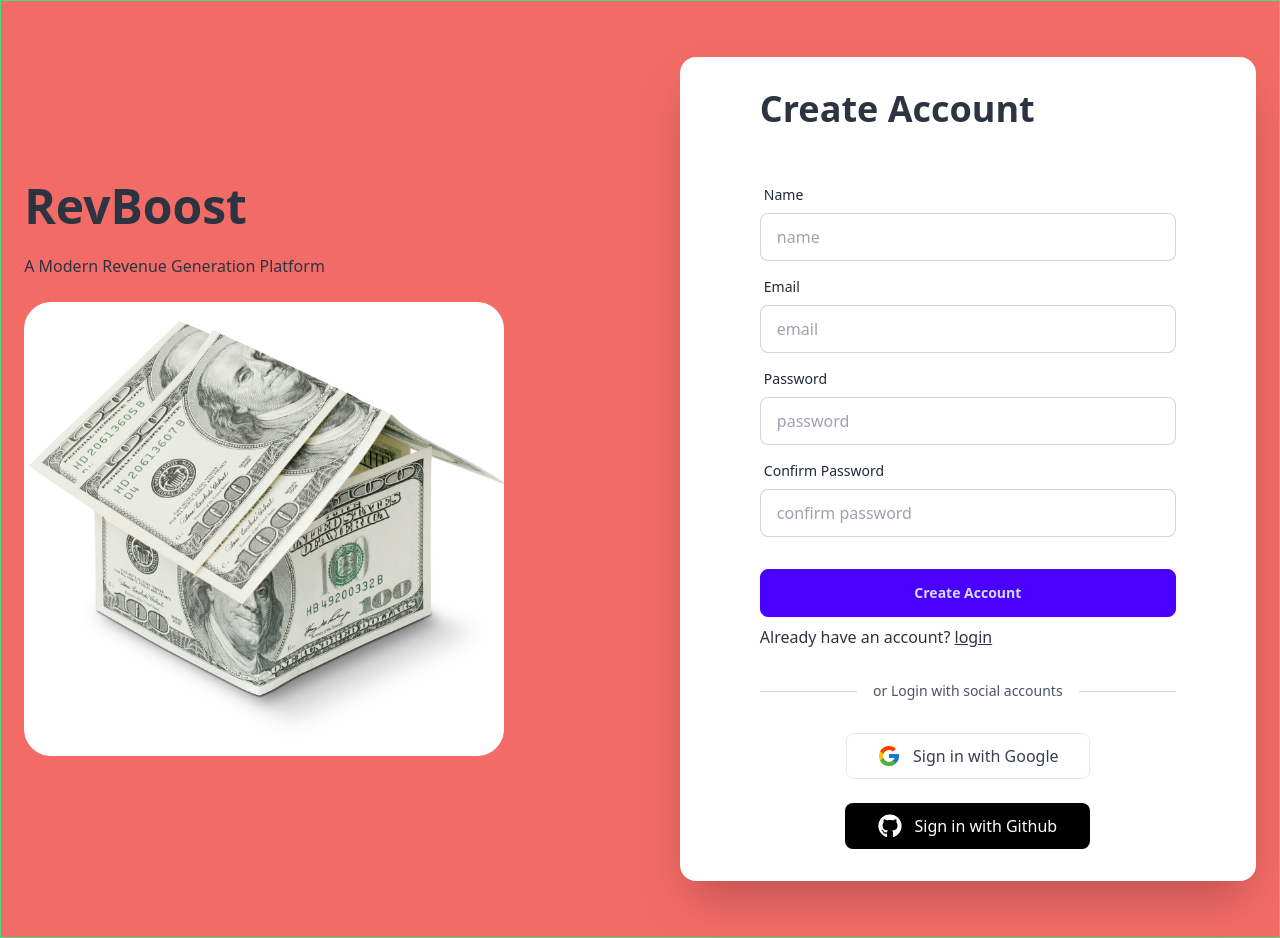
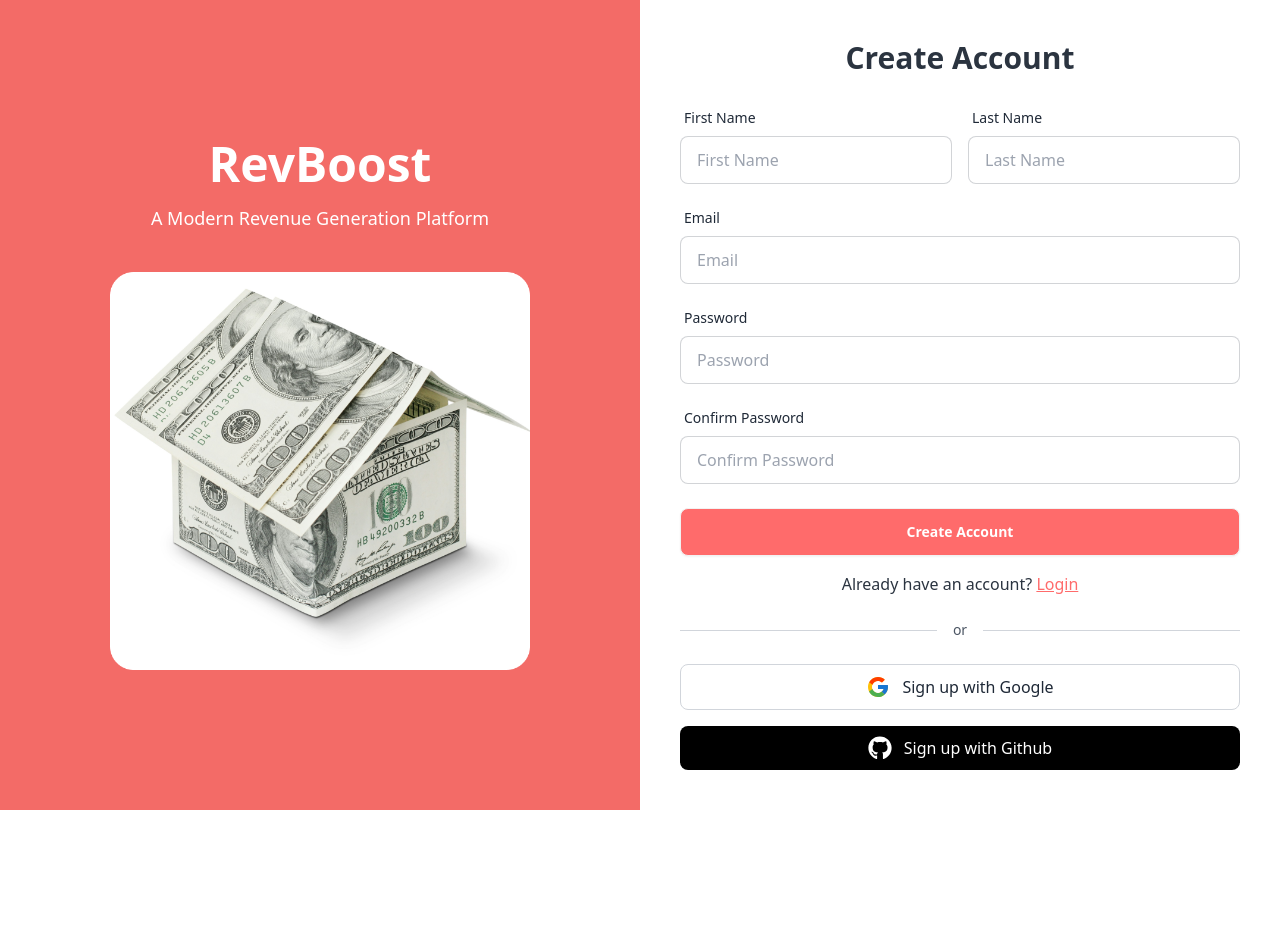
Before and after one commit to maasajal/revboost-solutions, a React (Vite) app: page /register in a window 1280 px wide. After the commit the page ends 810 px from the top, so only its background shows below. Built offline with nearby package versions, Linux system fonts and the light colour scheme.

Commit message:
modify: signup page

```diff
--- a/src/pages/authentication/register/Register.tsx
+++ b/src/pages/authentication/register/Register.tsx
@@ -4,98 +4,116 @@ import { FcGoogle } from "react-icons/fc";
 
 const Register = () => {
   return (
-    <div className="bg-[#FF08008C]">
-      <div className="hero border border-green-400 py-10">
-        <div className="hero-content flex-col lg:flex-row">
-          <div className="text-center lg:text-left">
-            <div>
-              <h1 className="text-5xl font-bold">RevBoost</h1>
-              <p className="py-6">A Modern Revenue Generation Platform</p>
-            </div>
-            <img src={moneyHome} alt="" className="w-3/4" />
+    <div className="min-h-screen flex items-center justify-center">
+      <div className="flex w-full  shadow-lg">
+        {/* Left Section */}
+        <div className="flex-1 bg-[#FF08008C] flex flex-col items-center justify-center p-10">
+          <h1 className="text-5xl font-bold text-white mb-4">RevBoost</h1>
+          <p className="text-lg text-white">
+            A Modern Revenue Generation Platform
+          </p>
+          <img src={moneyHome} alt="Money Home" className="mt-10 w-3/4" />
         </div>
 
-          {/* form */}
-          <div className="card bg-base-100 w-full max-w-xl shrink-0 shadow-2xl py-8 px-20">
-            <form className="card-body p-0">
-              <h3 className="mb-10">Create Account</h3>
+        {/* Right Section (Form) */}
+        <div className="flex-1 bg-white p-10 flex flex-col justify-center">
+          <form className="w-full">
+            <h2 className="text-3xl font-semibold text-center mb-6">
+              Create Account
+            </h2>
 
+            <div className="grid grid-cols-2 gap-4">
               <div className="form-control">
                 <label className="label">
-                  <span className="label-text">Name</span>
+                  <span className="label-text">First Name</span>
                 </label>
                 <input
                   type="text"
-                  placeholder="name"
-                  className="input input-bordered"
+                  placeholder="First Name"
+                  className="input input-bordered w-full"
                   required
                 />
               </div>
+              <div className="form-control">
+                <label className="label">
+                  <span className="label-text">Last Name</span>
+                </label>
+                <input
+                  type="text"
+                  placeholder="Last Name"
+                  className="input input-bordered w-full"
+                  required
+                />
+              </div>
+            </div>
 
-              <div className="form-control">
+            <div className="form-control mt-4">
               <label className="label">
                 <span className="label-text">Email</span>
               </label>
               <input
                 type="email"
-                  placeholder="email"
-                  className="input input-bordered"
+                placeholder="Email"
+                className="input input-bordered w-full"
                 required
               />
             </div>
 
-              <div className="form-control">
+            <div className="form-control mt-4">
               <label className="label">
                 <span className="label-text">Password</span>
               </label>
               <input
                 type="password"
-                  placeholder="password"
-                  className="input input-bordered"
+                placeholder="Password"
+                className="input input-bordered w-full"
                 required
               />
             </div>
 
-              <div className="form-control">
+            <div className="form-control mt-4">
               <label className="label">
                 <span className="label-text">Confirm Password</span>
               </label>
               <input
                 type="password"
-                  placeholder="confirm password"
-                  className="input input-bordered"
+                placeholder="Confirm Password"
+                className="input input-bordered w-full"
                 required
               />
             </div>
+
             <div className="form-control mt-6">
-                <button className="btn btn-primary">Create Account</button>
+              <button className="btn bg-[#FF6B6B] hover:bg-[#FF5252] text-white w-full">
+                Create Account
+              </button>
             </div>
-              <p>
+
+            <p className="text-center mt-4">
               Already have an account?{" "}
-                <span className="underline cursor-pointer">login</span>{" "}
+              <span className="text-[#FF6B6B] cursor-pointer underline">
+                Login
+              </span>
             </p>
           </form>
 
-            {/* social */}
-            <div className="flex items-center py-8 space-x-1">
-              <div className="flex-1 h-px sm:w-16 bg-gray-300"></div>
-              <p className="px-3 text-sm text-gray-600">
-                or Login with social accounts
-              </p>
-              <div className="flex-1 h-px sm:w-16 bg-gray-300"></div>
+          {/* Divider */}
+          <div className="flex items-center py-6 space-x-1">
+            <div className="flex-1 h-px bg-gray-300"></div>
+            <p className="px-3 text-sm text-gray-600">or</p>
+            <div className="flex-1 h-px bg-gray-300"></div>
           </div>
 
-            <div className="flex flex-col items-center gap-6">
-              <button className="bg-white flex items-center text-gray-700 justify-center gap-x-3 text-sm sm:text-base rounded-lg hover:bg-gray-100 duration-300 transition-colors border px-[30px] py-2.5">
-                <FcGoogle className="size-6" />
-                <span>Sign in with Google</span>
+          {/* Social Login */}
+          <div className="flex flex-col space-y-4">
+            <button className="bg-white border border-gray-300 flex items-center justify-center gap-x-3 text-sm sm:text-base rounded-lg hover:bg-gray-100 duration-300 transition-colors px-8 py-2.5">
+              <FcGoogle className="text-2xl" />
+              <span>Sign up with Google</span>
             </button>
-
-              <button className="bg-black rounded-lg text-sm sm:text-base flex items-center gap-x-3 justify-center text-white hover:bg-black/80 duration-300 transition-colors border border-transparent px-8 py-2.5">
-                <FaGithub className="size-6" />
-                <span>Sign in with Github</span>
+            <button className="bg-black text-white flex items-center justify-center gap-x-3 text-sm sm:text-base rounded-lg hover:bg-black/80 duration-300 transition-colors px-8 py-2.5">
+              <FaGithub className="text-2xl" />
+              <span>Sign up with Github</span>
             </button>
-            </div>
           </div>
         </div>
       </div>
```
Lines whose indentation alone changed are shown as unchanged.
